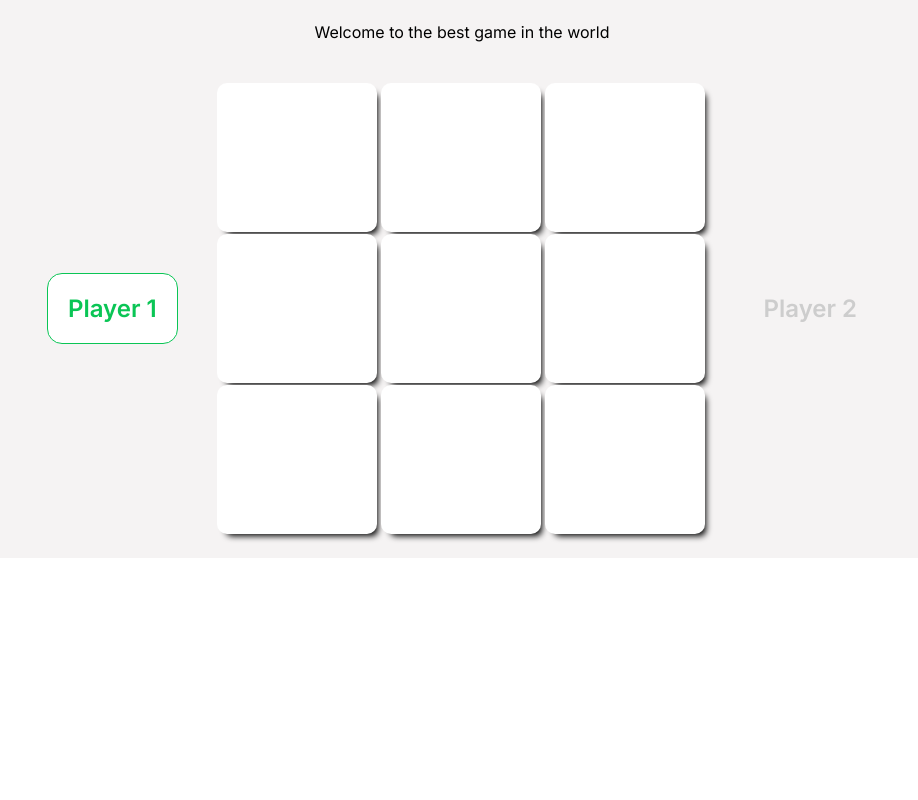
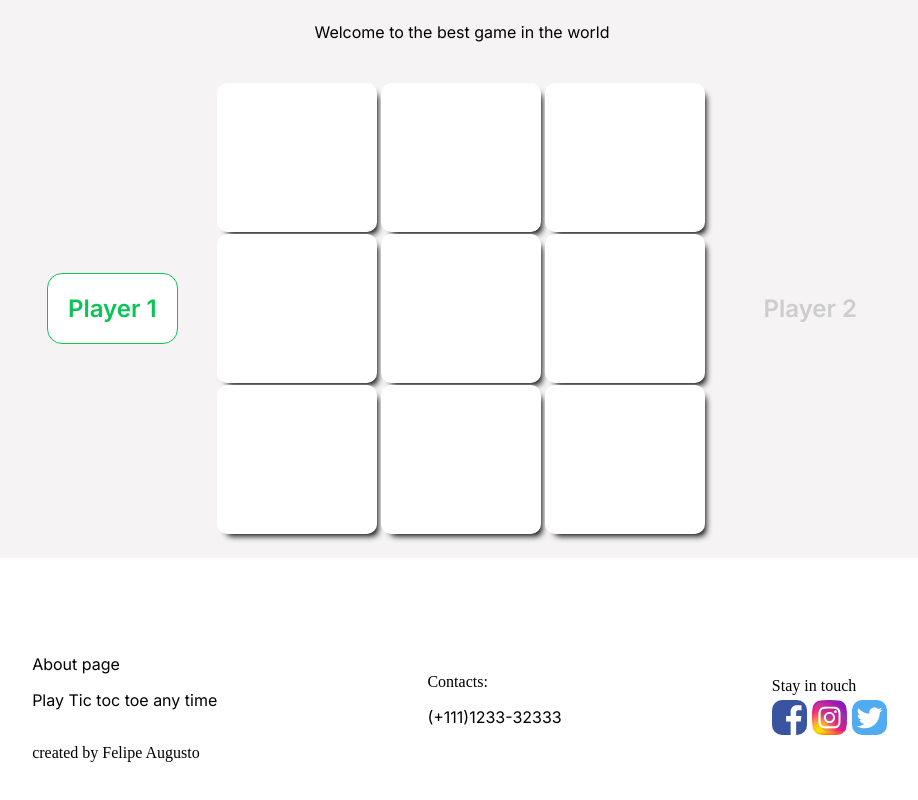
Before and after one commit to Felipaugsts/tic-toc-toe, a Vue app: page /#/ in a window 1280 px wide. Shown: the part 459-1259 px from the top of the page, without its empty margins (178-1096 px from the left). Before the commit the page ends 1017 px from the top, so only its background shows below. Built offline with nearby package versions, Linux system fonts and the light colour scheme.

Commit message:
feat: adding footer

```diff
--- a/src/assets/CSS/GlobalBreakPoints.css
+++ b/src/assets/CSS/GlobalBreakPoints.css
@@ -48,6 +48,9 @@
     left: 5% !important;
     width: 90% !important;
   }
+  .contact {
+    display: none;
+  }
 }
 
 @media only screen and (max-width: 500px) {
--- /dev/null
+++ b/src/components/Footer.vue
@@ -0,0 +1,39 @@
+<template>
+  <div class="footer-container">
+    <div class="font-medium contact">
+      <span>About page</span><br />
+      <p>Play Tic toc toe any time</p>
+      <br />
+      created by Felipe Augusto
+    </div>
+    <div class="font-medium">
+      Contacts: <br />
+      <p>(+111)1233-32333</p>
+    </div>
+    <div>
+      Stay in touch <br />
+
+      <div>
+        <img class="icon" src="../assets/images/facebook.svg" />
+        <img class="icon" src="../assets/images/instagram.svg" />
+        <img class="icon" src="../assets/images/twitter.svg" />
+      </div>
+    </div>
+  </div>
+</template>
+
+<style scoped>
+.footer-container {
+  background: white;
+  height: 300px;
+  display: flex;
+  justify-content: space-evenly;
+  align-items: center;
+}
+.icon {
+  height: 35px;
+  margin-right: 5px;
+  border-radius: 10px;
+  margin-top: 5px;
+}
+</style>
--- a/src/components/WinnerCard.vue
+++ b/src/components/WinnerCard.vue
@@ -4,7 +4,7 @@
       <p class="font-large bold">Player {{ gameWinner.winner }} WON!!!!</p>
       <p class="bold">{{ gameWinner.games }} out of 5</p>
       <button @click="nextRound" class="button">
-        <span class="bold font-medium" v-if="gameWinner.games === 3"
+        <span class="bold font-medium" v-if="gameWinner.games === 5"
           >Reset Game</span
         >
         <span class="bold font-medium" v-else>Next round</span>
@@ -19,7 +19,7 @@ export default {
     nextRound() {
       this.$store.commit("nextRound", true);
       this.$emit("winnerDialog", false);
-      if (this.gameWinner.games === 3) {
+      if (this.gameWinner.games === 5) {
         this.$emit("resetGame");
       }
     },
--- a/src/store/index.js
+++ b/src/store/index.js
@@ -10,7 +10,6 @@ export default createStore({
   mutations: {
     nextRound(state, status) {
       state.reset = status;
-      console.log("state reset", state.reset);
     },
   },
   actions: {},
--- a/src/views/HomeView.vue
+++ b/src/views/HomeView.vue
@@ -43,7 +43,6 @@
         </p>
         <gameCard
           @handleClick="changeToNextPlayer"
-          :reset="reset"
           :turn="turn"
           @winner="setWinner"
         />
@@ -64,17 +63,22 @@
       @resetGame="resetGame"
       :gameWinner="gameWinner"
     />
+    <Footer />
   </div>
 </template>
 
 <script>
 import gameCard from "@/components/GameCard.vue";
 import WinnerCardVue from "@/components/WinnerCard.vue";
+import Footer from "@/components/Footer.vue";
+
 export default {
   components: {
     gameCard,
     WinnerCardVue,
+    Footer,
   },
+
   data() {
     return {
       turn: 1, //who will play next round
@@ -86,10 +90,12 @@ export default {
       }, // game status
     };
   },
+
   methods: {
     changeToNextPlayer(e) {
       this.turn = e;
     },
+
     setWinner(e) {
       this.gameStatus.rounds = this.gameStatus.rounds + 1;
       if (e === 1) {
```
